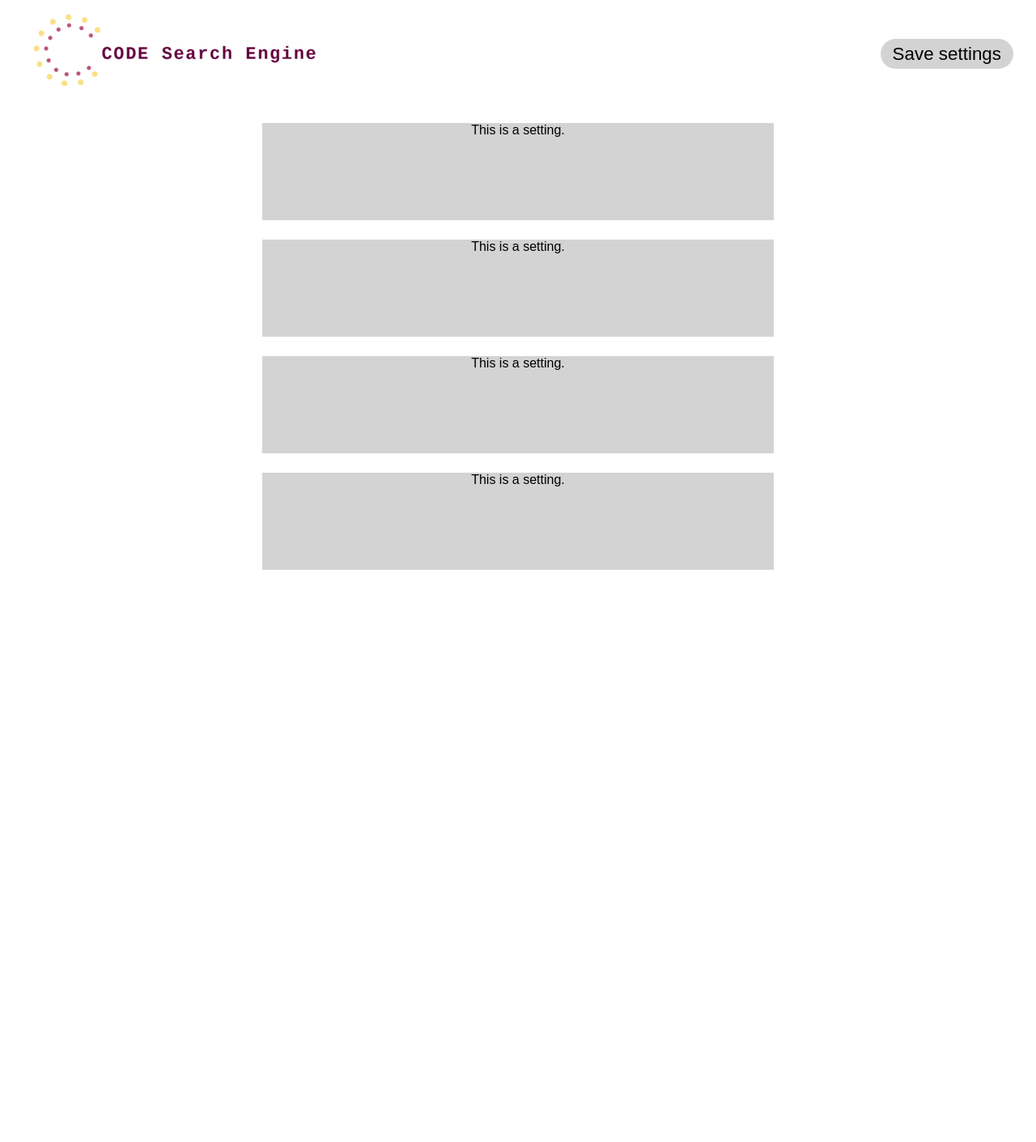
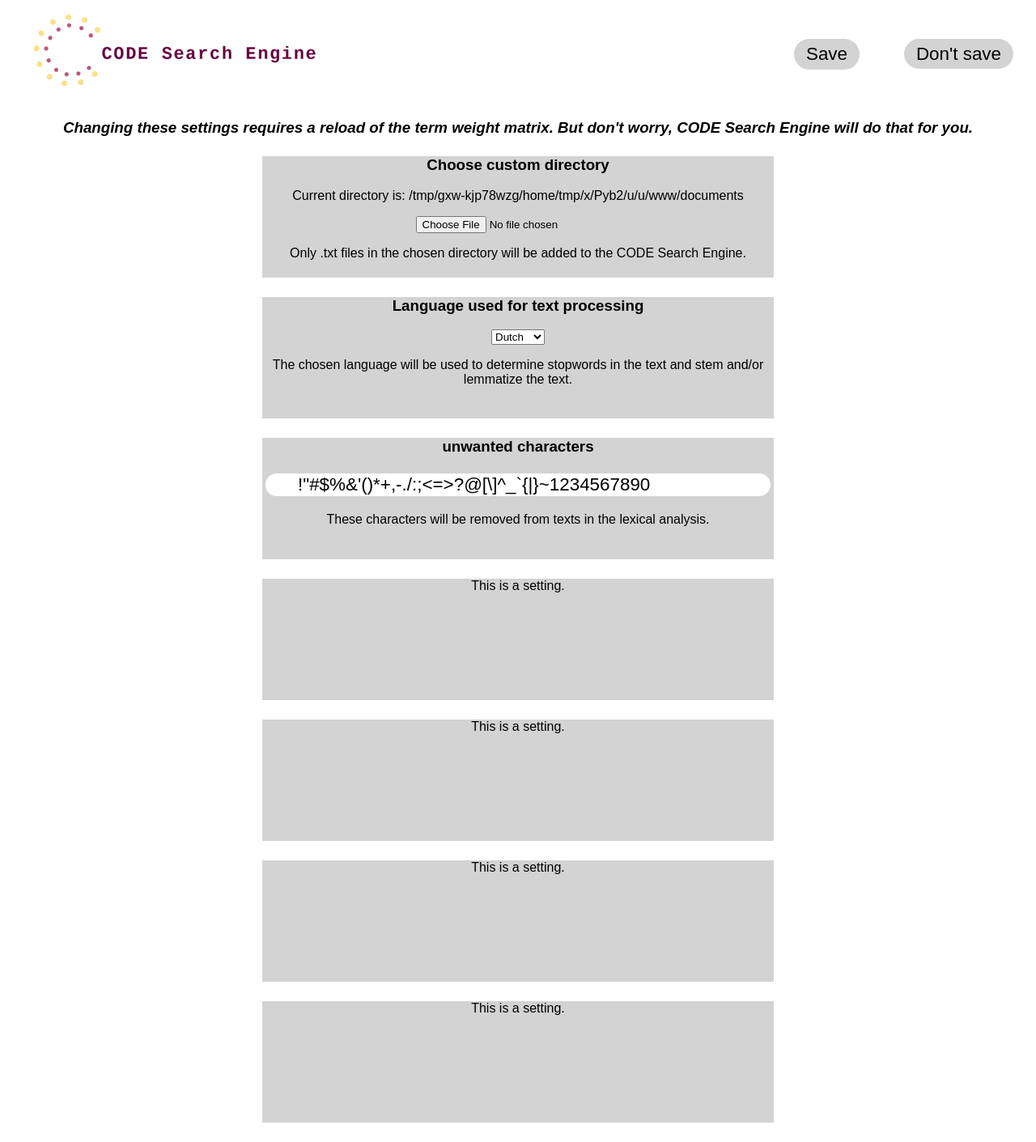
Before and after one commit to MarvTheMan/CODEir, a Flask app: page /settings in a window 1280 px wide. Shown: the whole page at 81% size. Before the commit the page ends 704 px from the top, so only its background shows below. Run offline with Flask 2, Linux system fonts and the light colour scheme; parts of the project's set-up code (start-up, migrations or seed data) failed here and were passed over.

Commit message:
worked on creating dynamic settings page

```diff
--- a/main.py
+++ b/main.py
@@ -4,10 +4,9 @@
 from textprocessor import Textprocessor
 import os
 
-
-documents = os.listdir("documents")
+tp = Textprocessor()
 app = Flask(__name__)
-
+DOCUMENTS_FOLDER = os.path.join(os.getcwd(), "documents")
 
 @app.route("/")
 def index():
@@ -25,10 +24,24 @@
 @app.route("/settings")
 def settings():
     # Page to adjust the settings of the application.
-    return render_template("settings.html")
+    return render_template("settings.html",
+        directory = DOCUMENTS_FOLDER,
+        language = tp.language, # TODO: is not passed correctly. maybe add a placeholder option with value "Choose language..."
+         unwanted_chars = tp.unwanted_chars
+    )
+
+@app.route("/savedsettings", methods = ["GET", "POST"])
+def savedsettings():
+    # Gets all settings from form on /settings. Then changes settings and shows mainpage.
+    DOCUMENTS_FOLDER = request.form["folder"] # TODO: does not recieve folder correctly...
+    print("folder is: " + request.form["folder"])
+    tp.language = request.form["language"]
+    tp.unwanted_chars = request.form["unwanted_chars"]
+
+    # renders homepage after adjusting settings.
+    return render_template("index.html")
 
 
-documents = os.listdir("documents") #this variable can be set to other folders on the machine to search them.
 
 if __name__ == "__main__":
     if os.path.exists(os.path.join("config", "twmatrix.csv")):
@@ -37,12 +50,11 @@
     else:
         print("Term weight matrix was not found. Creating one for the provided documents...")
         wordcounts = {}
-        tp = Textprocessor()
-        for file in documents:
+        for file in os.listdir(DOCUMENTS_FOLDER):
             if not file.endswith(".txt"):
                 print(f"{file} is not a textfile! Skipping it!")
                 continue
-            wordlist = get_list_from_file(os.path.join("documents", file))
+            wordlist = get_list_from_file(os.path.join("documents", file)) # TODO: this probably needs some adjustments when arbitrary folders can be searched.
             wordcounts[file] =tp.create_clean_wordcount(wordlist)
         freq_matrix = create_freq_matrix(wordcounts)
         term_weight_matrix = create_term_weight_matrix(freq_matrix)
--- a/static/css/styles.css
+++ b/static/css/styles.css
@@ -6,7 +6,7 @@
     height: 120px;
     position: sticky;
     top: 0;
-    z-index: 999;
+    z-index: 10;
     background-color: white;
     min-width: 1040px;
 }
@@ -39,10 +39,13 @@
     font-size: 1.4rem;
     border: 4px solid lightgray;
     border-radius: 25px;
+    padding-left: 40px;
+}
+
+#search_bar {
     background-position: 8px 2px;
     background-image: url('/static/images/search.png');
     background-repeat: no-repeat;
-    padding-left: 40px;
 }
 
 input[type=text]:focus {
@@ -74,6 +77,13 @@
 .setting {
     background-color: lightgray;
     width: 50%;
-    height: 120px;
+    height: 150px;
     margin: 1.5rem auto;
 }
+
+#save_button {
+    position: absolute;
+    top: 20px;
+    right: 190px;
+    z-index: 20;
+}
--- a/templates/index.html
+++ b/templates/index.html
@@ -16,9 +16,9 @@
             <div id="main_title">
                 <img src="{{ url_for('static', filename='images/logo.png')}}" alt="CODE Search Engine">
             </div>
-            <form id="form_main" method="POST" >
-                <input type="text" name="query" required>
-                <input class="button" type="submit" value="Search" formaction="results">
+            <form id="form_main" method="POST" action="results">
+                <input id= "search_bar" type="text" name="query" required>
+                <input class="button" type="submit" value="Search">
             </form>
         </div>
 
--- a/templates/results.html
+++ b/templates/results.html
@@ -14,9 +14,9 @@
                 <a href=settings class="button">Settings</a>
             </div>
             <div class="navbar_form">
-                <form id="form_main" method="POST" >
-                    <input type="text" name="query" value="{{query}}" required>
-                    <input class="button" type="submit" value="Search" formaction="results">
+                <form id="form_main" method="POST" action="results">
+                    <input id="search_bar" type="text" name="query" value="{{query}}" required>
+                    <input class="button" type="submit" value="Search" >
                 </form>
             </div>
 
--- a/templates/settings.html
+++ b/templates/settings.html
@@ -10,11 +10,37 @@
         <div class=navbar_logo>
             <a href=/><img src="{{ url_for('static', filename='images/logo_small.png')}}" alt="CODE Search Engine"></a>
         </div>
+        <div id="save_button">
+            <input class = "button" form="settings_form" type="submit" value="Save">
+        </div>
         <div class="navbar_settings">
-            <a href=/ class="button">Save settings</a>
+            <a href=/ class="button">Don't save</a>
         </div>
+
     </div>
     <div class="content">
+        <h3><i>Changing these settings requires a reload of the term weight matrix. But don't worry, CODE Search Engine will do that for you.</i></h3>
+        <form id="settings_form" method="POST" action="savedsettings">
+            <div class="setting">
+                <h3>Choose custom directory</h3>
+                <p>Current directory is: {{directory}}</p>
+                <input type="file" name="folder" webkitdirectory>
+                <p>Only .txt files in the chosen directory will be added to the CODE Search Engine.</p>
+            </div>
+            <div class="setting">
+                <h3>Language used for text processing</h3>
+                <select name="language" selected="{{language}}">
+                    <option value="dutch">Dutch</option>
+                    <option value="english">English</option>
+                </select>
+                <p>The chosen language will be used to determine stopwords in the text and stem and/or lemmatize the text.</p>
+            </div>
+            <div class="setting">
+                <h3>unwanted characters</h3>
+                <input type="text" name="unwanted_chars" value="{{unwanted_chars}}">
+                <p>These characters will be removed from texts in the lexical analysis.</p>
+            </div>
+        </form>
         <div class= "setting">
             This is a setting.
         </div>
--- a/textprocessor.py
+++ b/textprocessor.py
@@ -8,7 +8,7 @@
 class Textprocessor:
     # Handles all the lexical analysis and stemming.
     def __init__(self):
-        self.language = "dutch"
+        self.language = "english"
         self.unwanted_chars = punctuation + "1234567890"
         self.hard_processing = False      # Can be set to True for heavier stemming, results can be non-linguistic!
 
```
